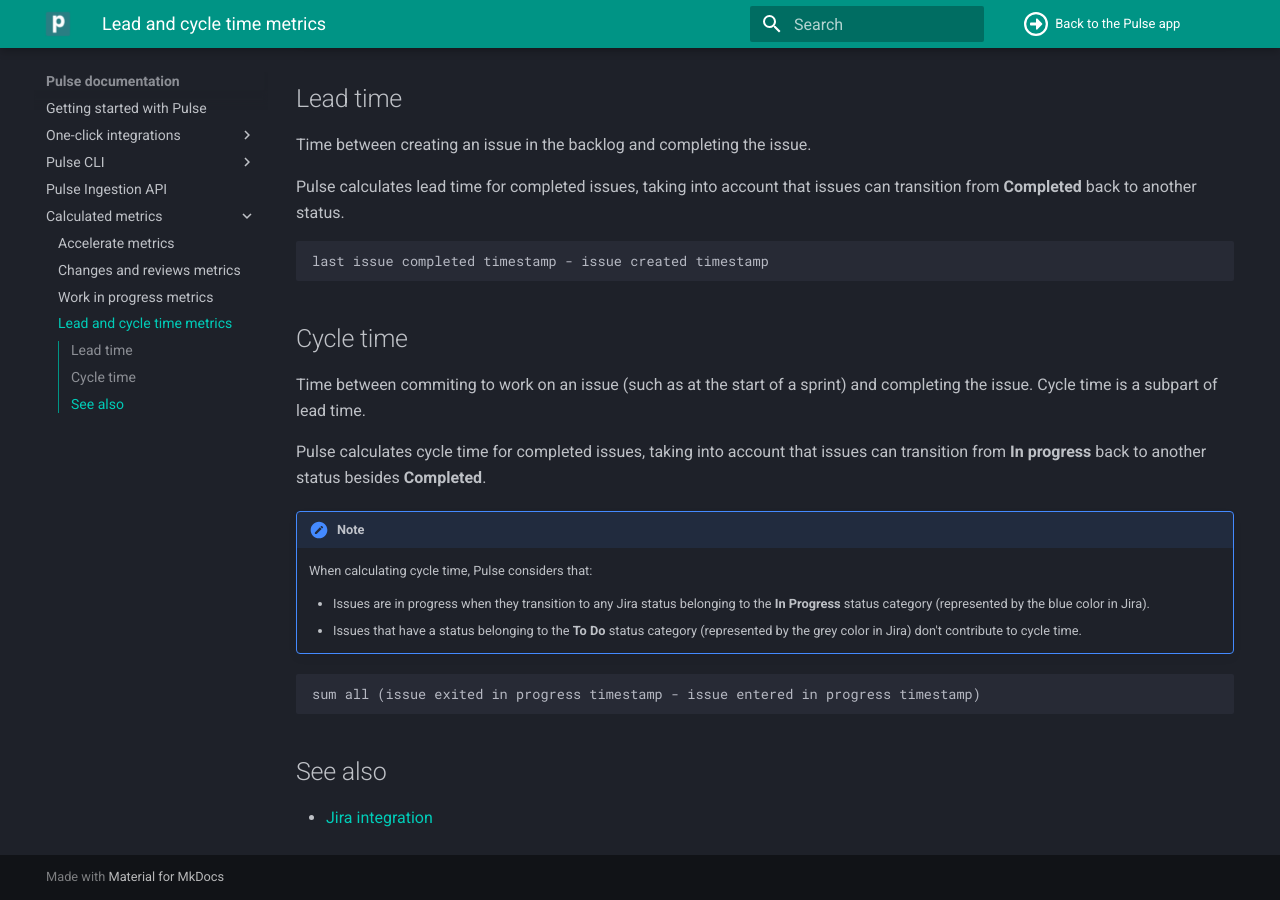
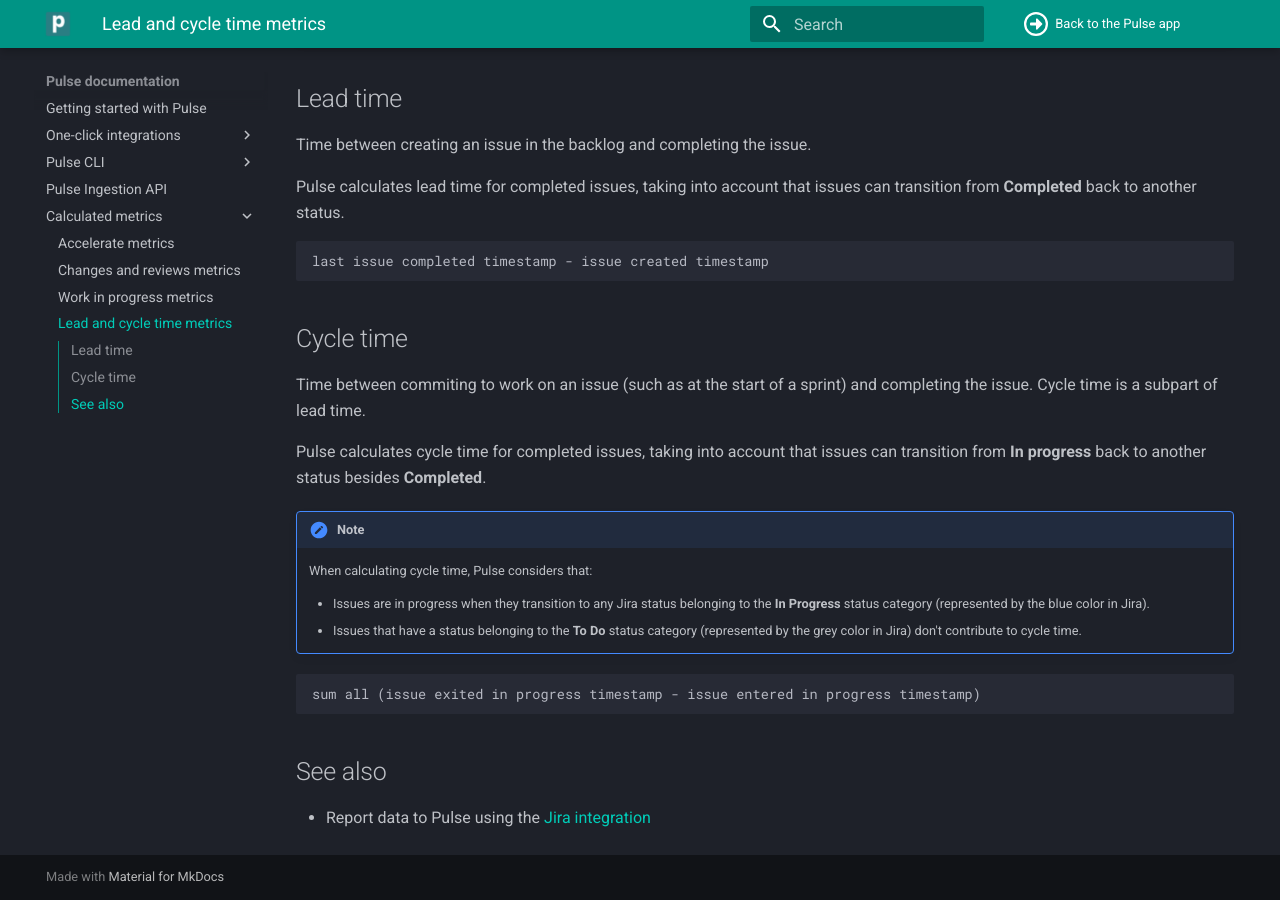
Before and after one commit to codacy/pulse-user-docs, an MkDocs documentation site: the page built from docs/metrics/lead-cycle-time.md, in a window 1280 px wide and 900 px high, scrolled down 811 px. Built offline with MkDocs 1.6.1 and Material for MkDocs 9.7.7, drawn with Linux system fonts in a browser that asks for light colours.

```diff
--- a/docs/metrics/lead-cycle-time.md
+++ b/docs/metrics/lead-cycle-time.md
@@ -44,4 +44,4 @@ sum all (issue exited in progress timestamp - issue entered in progress timestam
 
 ## See also
 
--   [Jira integration](../one-click-integrations/jira-integration.md)
+-   Report data to Pulse using the [Jira integration](../one-click-integrations/jira-integration.md)
```
